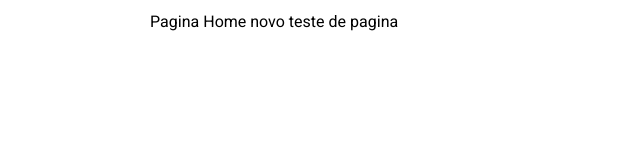
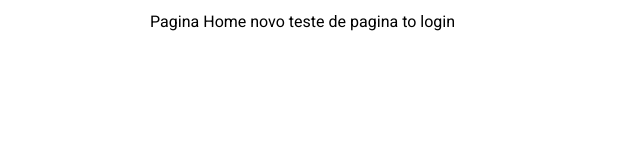
Before and after one commit to Paulo-DevTallos/desafio-tallos-frontend, a Vue app: page / in a window 1280 px wide. Shown: the top 160 px of the page, without its empty margins (0-640 px from the left). Built offline with nearby package versions, Linux system fonts and the light colour scheme.

Commit message:
corrigindo estrutura docker

```diff
--- a/docker-compose.yaml
+++ b/docker-compose.yaml
@@ -10,6 +10,3 @@ services:
     working_dir: /app
     ports:
       - 8080:3000
-
-    environment:
-      - CHOKIDAR_USEPOLLING=true
--- a/src/pages/HomeView.vue
+++ b/src/pages/HomeView.vue
@@ -2,6 +2,9 @@
   <main>
     Pagina Home
     novo teste de pagina
+    <RouterLink to="/login">
+      to login
+    </RouterLink>
   </main>
 </template>
 
```
